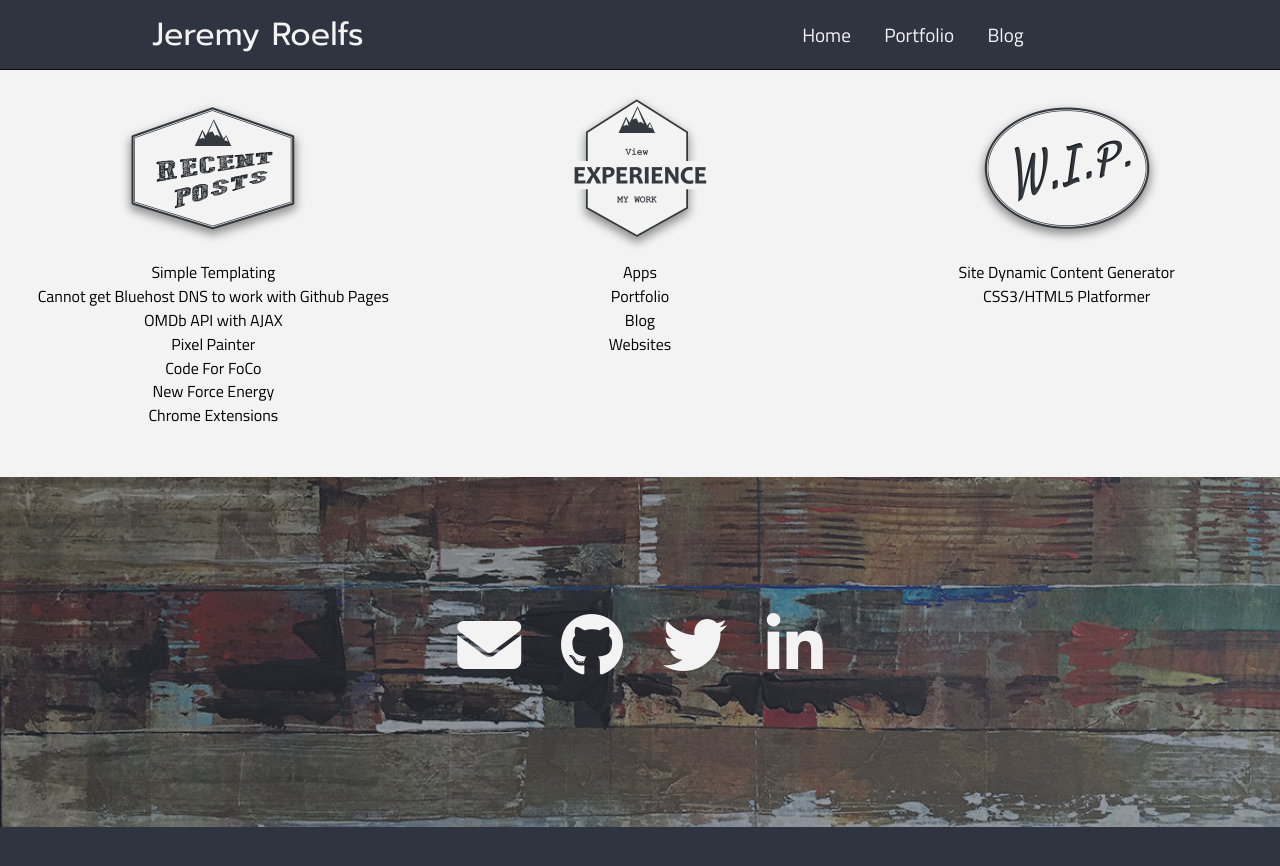
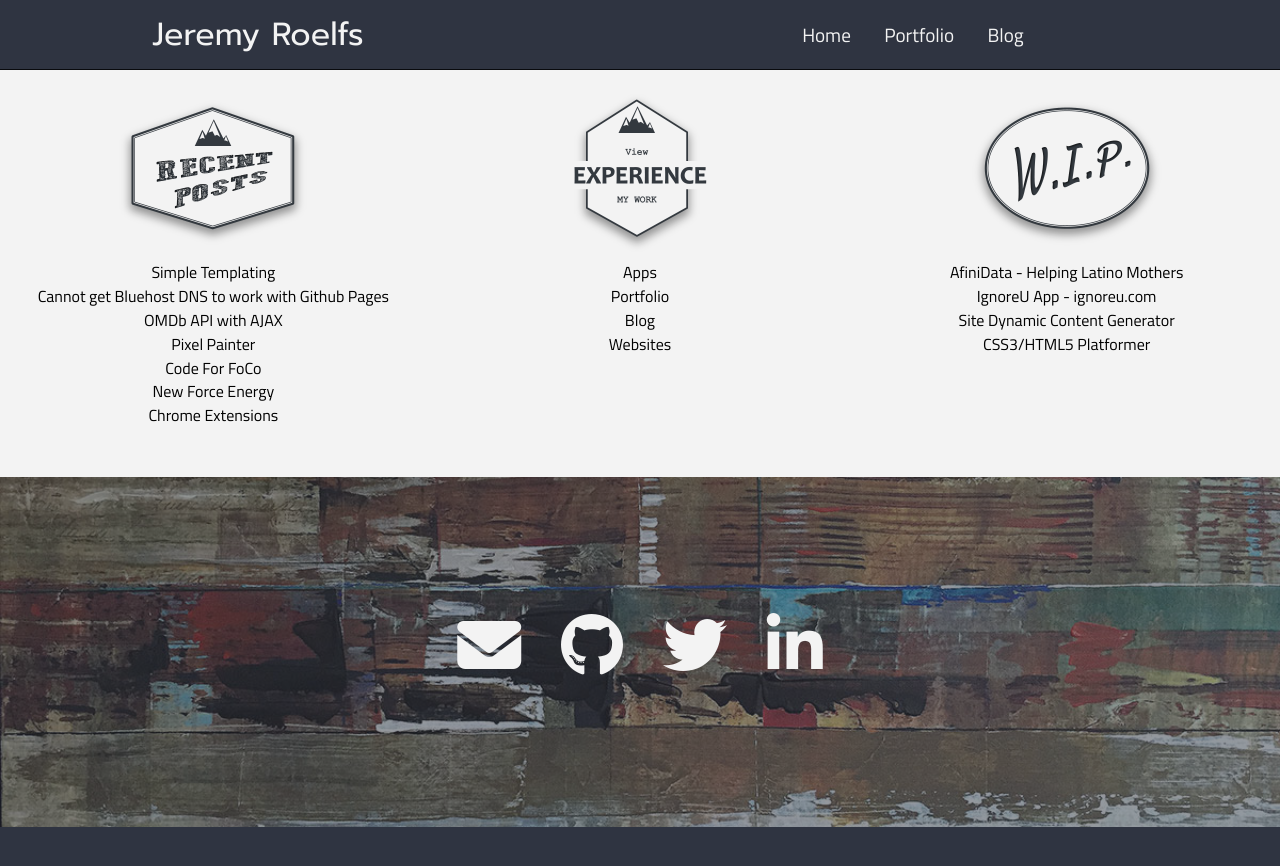
Before and after one commit to J-Roel/jeremy-jekyll, a Jekyll site: the page built from index.html, in a window 1280 px wide and 900 px high, scrolled down 715 px. Shown: the top 866 px of the window. Built offline with Jekyll 4.4.1, drawn with Linux system fonts in a browser that asks for light colours; nearby versions of some CDN libraries; some web fonts are replaced.

Commit message:
Updated landing with new wip projects

```diff
--- a/_includes/new-info.html
+++ b/_includes/new-info.html
@@ -21,6 +21,10 @@
 	</div>
 	<div class="col-xs-12 col-sm-12 col-md-4 col-lg-4 text-center">
 		<img class="fadeIn center-block" src="/assets/images/wip.png"/>
+		<a class="fadeIn" href="http://afinidata.com"><h5 class="title-list-item">AfiniData - Helping Latino Mothers</h5></a>
+		<a class="fadeIn" href="http://ignoreu.com"><h5 class="title-list-item">IgnoreU App - ignoreu.com</h5></a>
+
+
 		<a class="fadeIn" href="https://github.com/jeremyroelfs/jr-simple-blogger"><h5 class="title-list-item">Site Dynamic Content Generator</h5></a>
  		<a class="fadeIn" href="/platformer/"><h5 class="title-list-item">CSS3/HTML5 Platformer</h5></a>
 	</div>
```
Also changed, not shown: 1 other file.
